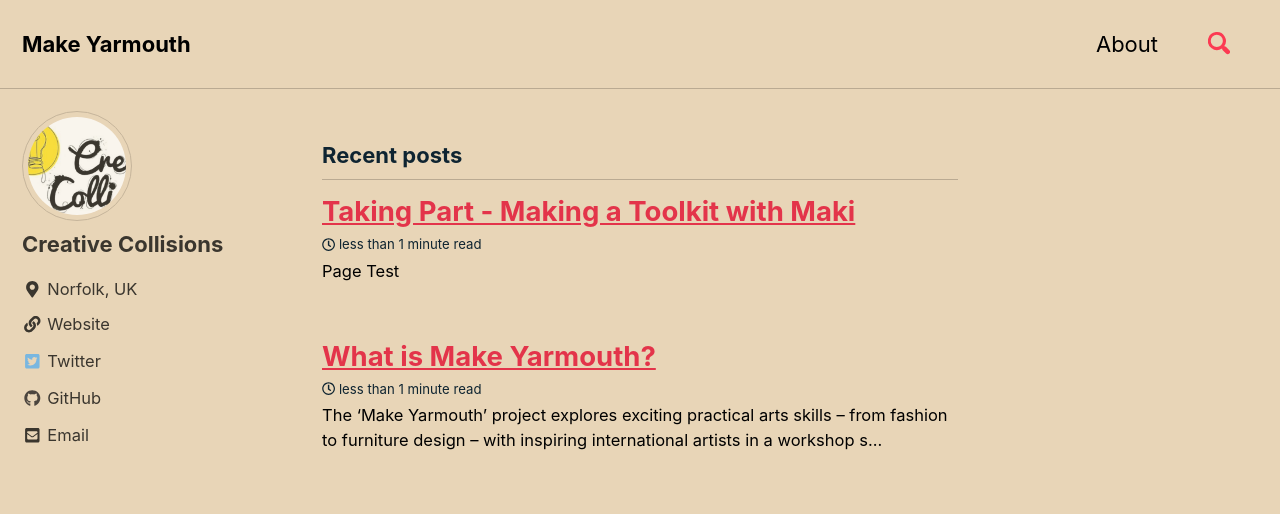
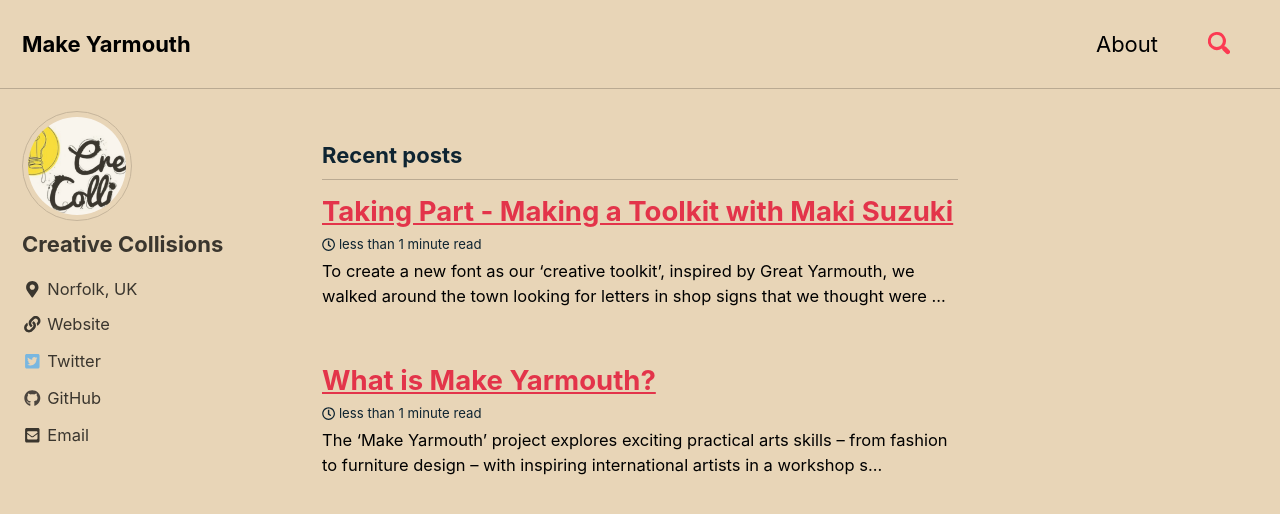
Before and after one commit to creative-collisions/make-yarmouth, a Jekyll site: the page built from docs/index.html, in a window 1280 px wide and 900 px high. Shown: the top 514 px of the window. Built offline with Jekyll 4.4.1, drawn with Linux system fonts in a browser that asks for light colours; cached includes are drawn as plain includes; nearby versions of some CDN libraries; the list of posts is cut into pages by our own code.

Commit message:
[Site] Posted "Making a Toolkit with Maki Suzuki"

```diff
--- a/docs/_posts/taking-part/2019-02-12-making-a-toolkit-with-maki-suzuki.md
+++ b/docs/_posts/taking-part/2019-02-12-making-a-toolkit-with-maki-suzuki.md
@@ -1,6 +1,6 @@
 ---
 layout: post
-title: Taking Part - Making a Toolkit with Maki
+title: Taking Part - Making a Toolkit with Maki Suzuki
 permalink: /posts/taking-part/making-a-toolkit-with-maki-suzuki
 layout: archive
 
@@ -17,6 +17,10 @@
     - label: "GitHub"
       icon: "fab fa-fw fa-github"
       url: "https://github.com/AndanteDevs"
+
+note: "Group Åbäke"
 ---
 
-Page Test
+To create a new font as our 'creative toolkit', inspired by Great Yarmouth, we walked around the town looking for letters in shop signs that we thought were interesting and drew them. We then collated the drawings and photocopied the individual letters, creating a physical alphabet that we used to send a positive message to Great Yarmouth in the space's window.
+
+![window-good-day-small.png](https://i.imgur.com/DzmXa3i.png)
```
Also changed, not shown: docs/assets/images/photos/group-space2-1.jpg (added), docs/assets/images/photos/group-space2-2.jpg (added), docs/assets/images/photos/window-good-day-small.png (added), 2 other files.
